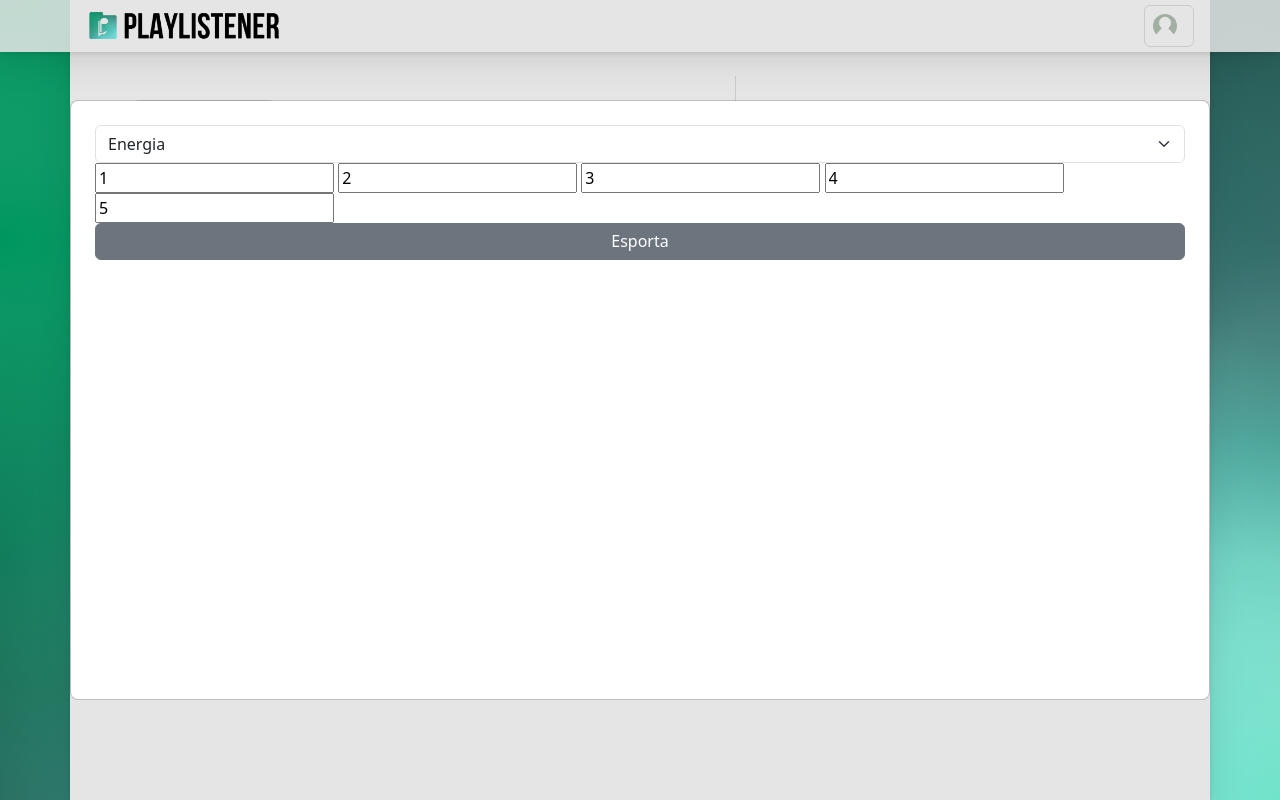
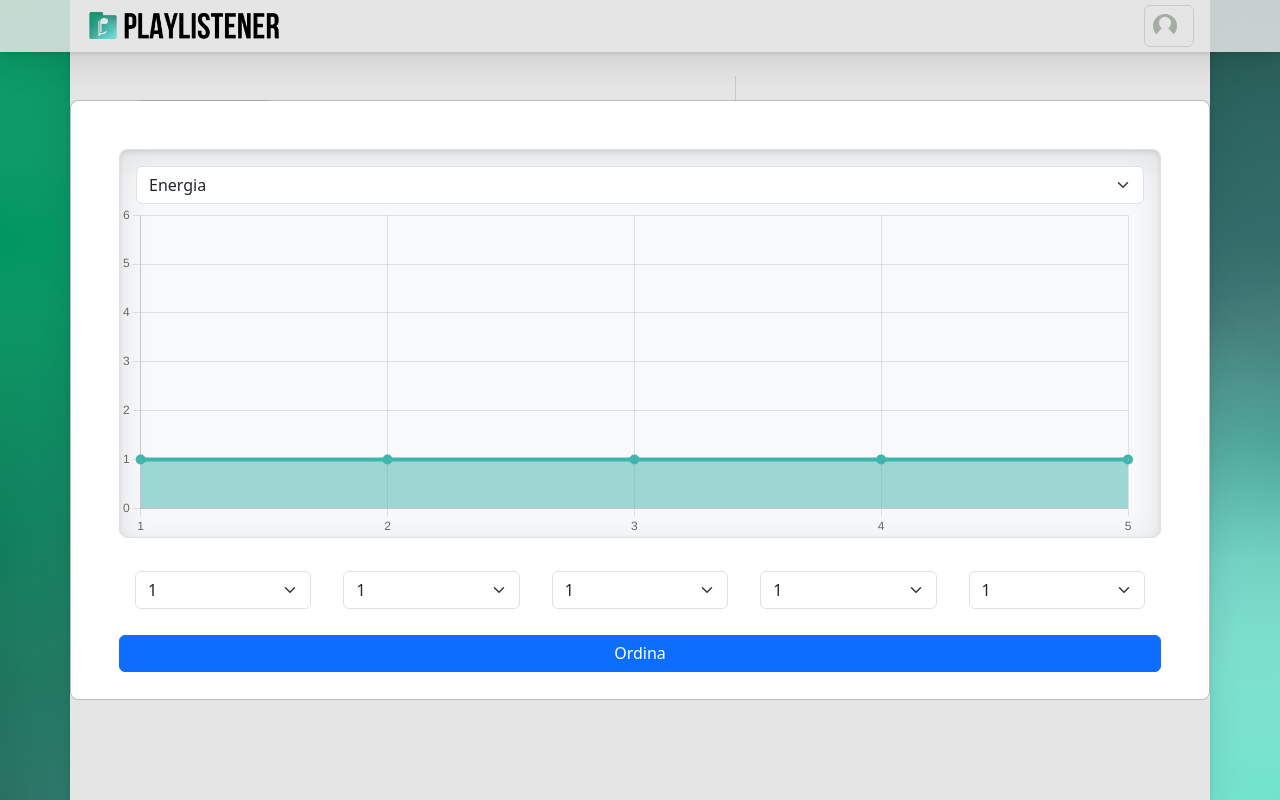
Before and after one commit to Emaiarkeiou/playlistener, a Django app: template sito/playlistener/templates/playlist.html in a window 1280 px wide, after a click on "Ordina per Grafici". Run offline with Django 5.2, Linux system fonts and the light colour scheme; tables that the repository leaves empty hold one stand-in row (values such as "Sample post"); the template is opened without the code that fills it: values that come from a table or form of the project are taken from there, most other values are stand-ins (such as "Sample title", 1, 10 or a date in 2020); grey boxes marked "Sample" are stand-in pictures; a map, chart or similar area stays blank; parts of the project's set-up code (start-up, migrations or seed data) failed here and were passed over.

Commit message:
ordine grafico

```diff
--- a/sito/playlistener/models.py
+++ b/sito/playlistener/models.py
@@ -68,7 +68,7 @@
     nome = models.CharField(max_length=100, default="Nuova Playlist")
 
     tag = models.CharField(max_length=14,choices=tags,default="libero")
-    energia_min = models.FloatField(null=True,blank=True)
+    energia_min = models.FloatField(null=True,blank=True,default=0)
     durata_min = models.FloatField(null=True,blank=True)
 
     cover = models.ImageField(null=True,blank=True)
--- a/sito/playlistener/templates/playlist.html
+++ b/sito/playlistener/templates/playlist.html
@@ -266,10 +266,13 @@
     <div class="modal-content" style="height: 75vh;">
 
       <div class="modal-body p-4">
-        <form method="post" action="{% url 'playlist' user.get_username playlist.id %}" class="m-0 p-0" style="height: 15%;">
+        <form method="post" action="{% url 'playlist' user.get_username playlist.id %}" class="row justify-content-center m-0 p-0" style="height: 100%;">
           {% csrf_token %}
           <input type="hidden" name="_method" value="PUT">
           <input type="hidden" name="_name" value="playlist">
+          <div class="col-12 p-4 pb-0" style="height: 75%;">
+            <div class="col-12 m-0 p-0 h-100 bg-light rounded-3 border divider_shadow_in">
+              <div class="m-0 p-3 pb-0" style="height:10%;">
                 <select class="form-select" name="_param">
                   <option value="eff_energy" {% if param.eff_energy %} selected {% endif %}>Energia</option>
                   <option value="danceability" {% if param.danceability %} selected {% endif %}>Ballabilità</option>
@@ -277,15 +280,63 @@
                   <option value="acousticness" {% if param.acousticness %} selected {% endif %}>Acustica</option>
                   <option value="loudness" {% if param.loudness %} selected {% endif %}>Volume (dB)</option>
                 </select>
-          <input type="number" name="_p1" max="5" value=1>
-          <input type="number" name="_p2" max="5" value=2>
-          <input type="number" name="_p3" max="5" value=3>
-          <input type="number" name="_p4" max="5" value=4>
-          <input type="number" name="_p5" max="5" value=5>
-
-          <button type="submit" class="btn btn-secondary p-0 col-12"><h6 class="my-2">Esporta</h6></button>
+              </div>
+              <div class="m-0 p-0 pt-3 pe-4" style="height:90%;">
+                <canvas class="m-0 p-0" id="order_graph"></canvas>
+              </div>
+            </div>
+          </div>
+          <div class="row col-12 p-4" style="height: 10%;">
+            <div class="col-15 px-3">
+              <select class="form-select" name="_p1" onchange="change_order_graph();">
+                <option value="1">1</option>
+                <option value="2">2</option>
+                <option value="3">3</option>
+                <option value="4">4</option>
+                <option value="5">5</option>
+              </select>
+            </div>
+            <div class="col-15 px-3">
+              <select class="form-select" name="_p2" onchange="change_order_graph();">
+                <option value="1">1</option>
+                <option value="2">2</option>
+                <option value="3">3</option>
+                <option value="4">4</option>
+                <option value="5">5</option>
+              </select>
+            </div>
+            <div class="col-15 px-3">
+              <select class="form-select" name="_p3" onchange="change_order_graph();">
+                <option value="1">1</option>
+                <option value="2">2</option>
+                <option value="3">3</option>
+                <option value="4">4</option>
+                <option value="5">5</option>
+              </select>
+            </div>
+            <div class="col-15 px-3">
+              <select class="form-select" name="_p4" onchange="change_order_graph();">
+                <option value="1">1</option>
+                <option value="2">2</option>
+                <option value="3">3</option>
+                <option value="4">4</option>
+                <option value="5">5</option>
+              </select>
+            </div>
+            <div class="col-15 px-3">
+              <select class="form-select" name="_p5" onchange="change_order_graph();">
+                <option value="1">1</option>
+                <option value="2">2</option>
+                <option value="3">3</option>
+                <option value="4">4</option>
+                <option value="5">5</option>
+              </select>
+            </div>
+          </div>
+          <div class="col-12 p-4" style="height: 10%;">
+            <button type="submit" class="btn btn-primary p-0 col-12"><h6 class="my-2">Ordina</h6></button>
+          </div>
         </form>
-
       </div>
     </div>
   </div>
@@ -300,7 +351,7 @@
   <div class="row col-12 m-0 p-3 pt-0 bg-light rounded-3 border divider_shadow_in">
     {% for canzone in canzoni %}
       <!-- canzone: {id, nome, image, artists_string } -->
-      <div class="row col-12 m-0 p-2 px-0 mt-3 bg-white rounded divider_shadow pfp overflow-hidden">
+      <div class="row col-12 m-0 p-2 px-0 mt-3 {% if canzone.feature >= playlist.energia_min or not param.eff_energy %}bg-white{% else %}bg-gray{% endif %} rounded divider_shadow pfp overflow-hidden">
         <div class="row col-2 m-0 p-0">
           <p class="row col-7 justify-content-center align-items-center m-0 p-0">{{ canzone.ordine }}</p>
           <img src="{{ canzone.image }}" class="col-5 rounded m-0 p-0">
@@ -354,6 +405,8 @@
       <canvas class="m-0 p-0" id="graph"></canvas>
     </div>
   </div>
+</div>
+
 {% endblock %}
 
 
@@ -368,7 +421,16 @@
     type: 'line',
     data: {
       labels: [{% for l in labels %} '{{ l }}', {% endfor %}],
-      datasets: [{
+      datasets: [
+      {% if playlist.energia_min and param.eff_energy %}
+      {
+        data: [{% for l in features %} '{{ playlist.energia_min }}', {% endfor %}],
+        borderColor: "rgba(212, 212, 212, 0.7)",
+        borderWidth: 2,
+        fill: true,
+        backgroundColor: "rgba(212,212,212,0.6)"
+      },{% endif %}
+        {
         data: [{% for l in features %} '{{ l }}', {% endfor %}],
         borderColor: "rgba(0, 168, 107, 1)",
         borderWidth: 4,
@@ -399,18 +461,57 @@
         legend: {
           display: false
         }
-      },
-      layout: {
-        padding: {
-            left: 0,
-            right: 0,
-            top: 0,
-            bottom: 0
-        },
-
       }
     }
   });
+</script>
+
+<script type="text/javascript">
+  const ctx_order = document.getElementById("order_graph");
+  const _p1 = document.getElementsByName("_p1")[0];
+  const _p2 = document.getElementsByName("_p2")[0];
+  const _p3 = document.getElementsByName("_p3")[0];
+  const _p4 = document.getElementsByName("_p4")[0];
+  const _p5 = document.getElementsByName("_p5")[0];
+  let graph = 0;
+  const change_order_graph = () => {
+    if (graph){graph.destroy()}
+    graph = new Chart(ctx_order, {
+      type: 'line',
+      data: {
+        labels: [{% for i in '12345'|make_list %} '{{ i }}', {% endfor %}],
+        datasets: [{
+          data: [{% for i in '12345'|make_list %} _p{{ i }}.value, {% endfor %}],
+          borderColor: "rgba(64, 181, 173, 1)",
+          borderWidth: 4,
+          fill: true,
+          backgroundColor: "rgba(64, 181, 173, 0.5)"
+        }]
+      },
+      options: {
+        responsive: true,
+        maintainAspectRatio: false,
+        tension:0.4,
+        scales: {
+
+          y: {
+            beginAtZero: true,
+            min:0,
+            max:6,
+            ticks: {
+              stepSize: 1
+            }
+          }
+        },
+        plugins: {
+          legend: {
+            display: false
+          }
+        },
+      }
+    });
+  };
+  change_order_graph();
 </script>
 
 {% if search %}
@@ -420,4 +521,5 @@
   };
 </script>
 {% endif %}
+
 {% endblock %}
--- a/sito/playlistener/views.py
+++ b/sito/playlistener/views.py
@@ -383,11 +383,13 @@
                     elif request.POST['_name'] == 'tag':
                         playlist.tag = request.POST['tag']
                         if request.POST['tag'] != "sport":
-                            playlist.energia_min = None
+                            playlist.energia_min = 0
+                        else:
+                            playlist.energia_min = 3
                         if request.POST['tag'] != "viaggio":
                             playlist.durata_min = None
                     elif request.POST['_name'] == 'energy_min':
-                        playlist.energia_min = float(request.POST['_energy'])
+                        playlist.energia_min = float(request.POST['_energy'] or 0)
                     elif request.POST['_name'] == 'duration_min':
                         playlist.durata_min = 3600 * int(request.POST['_hours'] or 0) + 60 * int(request.POST['_minutes'] or 0)
                     elif request.POST['_name'] == 'cover':
```
Also changed, not shown: sito/playlistener/migrations/0005_alter_playlist_energia_min.py (added). Lines whose indentation alone changed are shown as unchanged.
